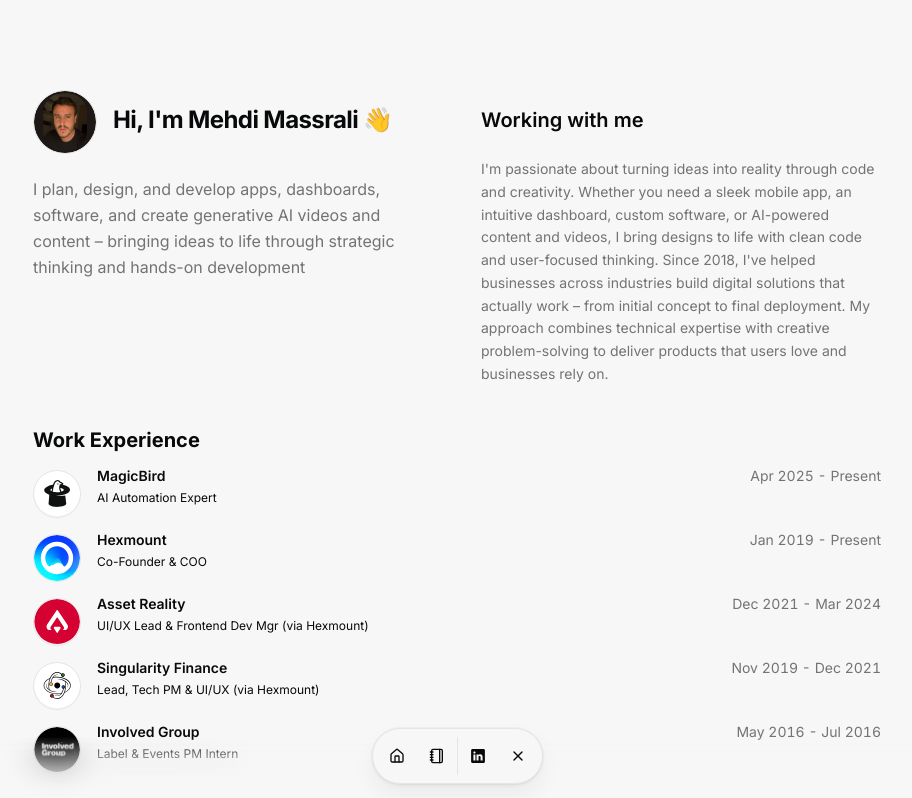
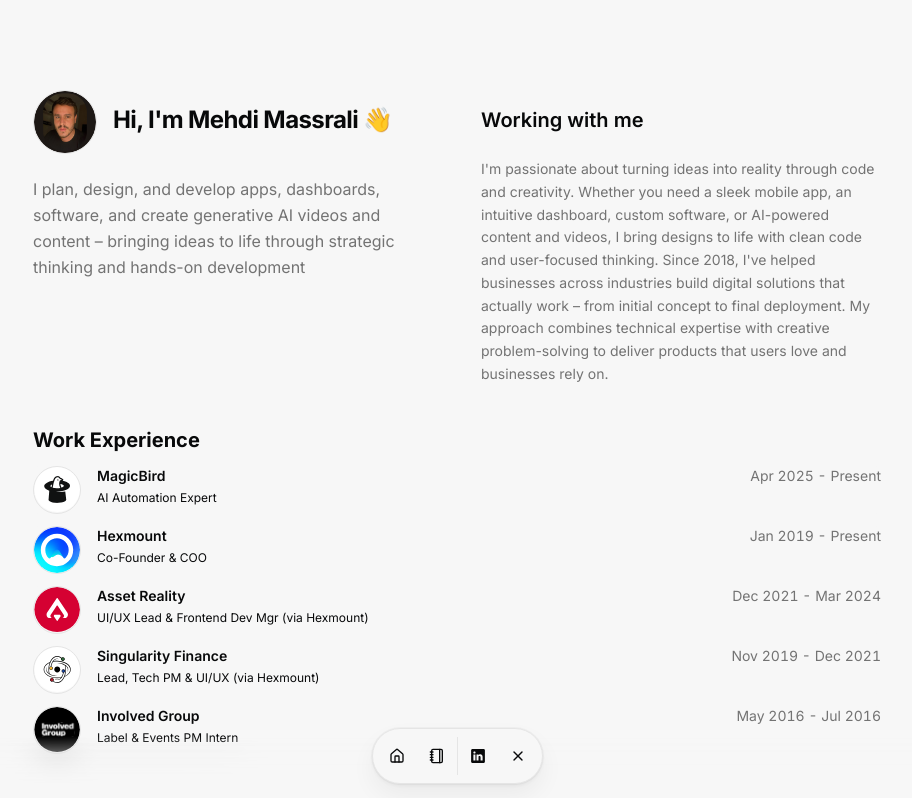
Before and after one commit to Garnish0/myportfolio, a Next.js app: page / in a window 1280 px wide. Shown: the top 798 px of the page, without its empty margins (183-1095 px from the left). Built offline with nearby package versions, Linux system fonts and the light colour scheme.

Commit message:
Filter out "coming-soon" blog post from display and adjust ResumeCard avatar margin - Added a filter to exclude the "coming-soon" post from the blog list - Removed unnecessary top margin from the ResumeCard avatar for better alignment

```diff
--- a/src/app/blog/page.tsx
+++ b/src/app/blog/page.tsx
@@ -19,6 +19,7 @@
         <h1 className="font-light text-lg mb-8 tracking-tighter text-muted-foreground text-center">Coming Soon</h1>
       </BlurFade>
       {posts
+        .filter((post) => post.slug !== "coming-soon") // Hide the first blog post
         .sort((a, b) => {
           if (
             new Date(a.metadata.publishedAt) > new Date(b.metadata.publishedAt)
--- a/src/components/resume-card.tsx
+++ b/src/components/resume-card.tsx
@@ -43,7 +43,7 @@
   const cardContent = (
     <Card className="flex">
       <div className="flex-none">
-        <Avatar className="border size-12 mt-1 bg-muted-background dark:bg-foreground">
+        <Avatar className="border size-12 bg-muted-background dark:bg-foreground">
           <AvatarImage
             src={logoUrl}
             alt={altText}
```
